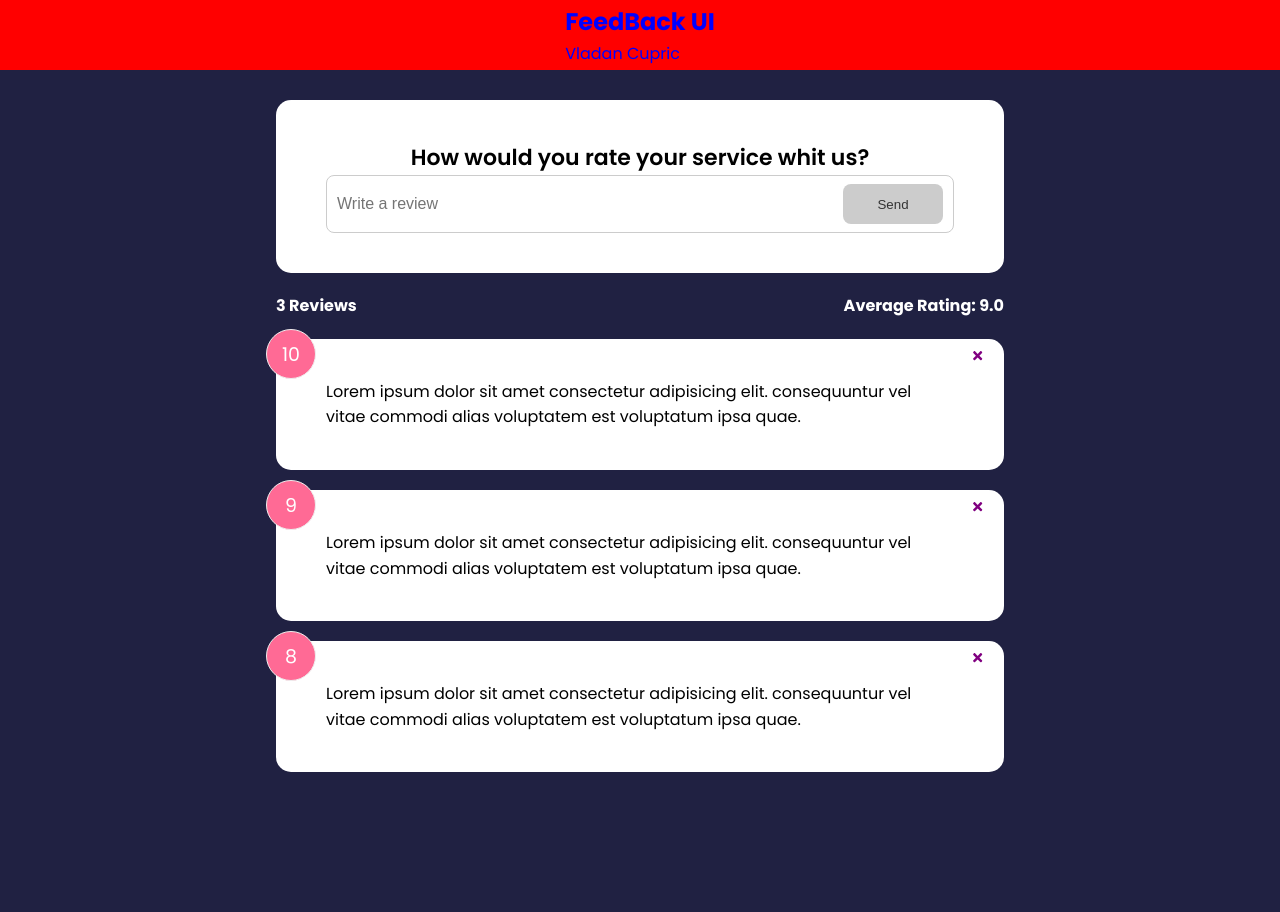
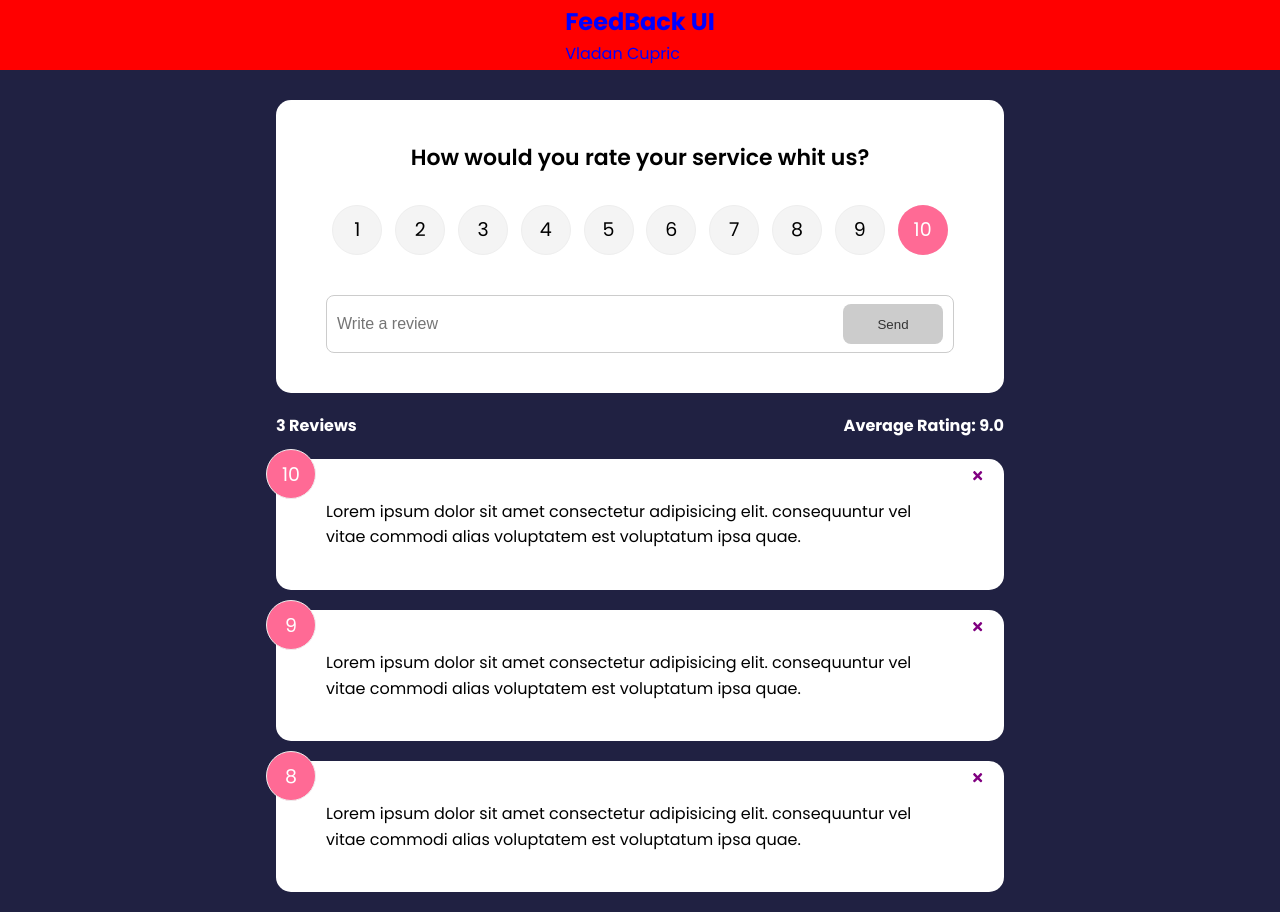
Before and after one commit to VladanStar/ReactTask, a React (Create React App) app in the folder feedback-app/: page / in a window 1280 px wide. Before the commit the page ends 800 px from the top, so only its background shows below. Built offline with nearby package versions, Linux system fonts and the light colour scheme.

Commit message:
New commits

```diff
--- a/feedback-app/src/components/FeedbackForm.js
+++ b/feedback-app/src/components/FeedbackForm.js
@@ -2,8 +2,10 @@
 import Card from "./shared/Card";
 import Button from "./shared/Button";
 import { useState } from "react";
+import RatingSelected from "./RatingSelected";
 
 const FeedbackForm = () => {
+    const [rating, setRating] = useState(10)
   const [text, setText] = useState("");
   const [btnDisabled, setBtnDisabled] = useState(true);
   const [message, setMessage] = useState("");
@@ -21,11 +23,14 @@
     }
     setText(e.target.value);
   };
+
+
   return (
     <Card>
       <form>
         <h2>How would you rate your service whit us?</h2>
-        {/* {} */}
+       <RatingSelected  select={(rating)=>
+           setRating(rating)} />
         <div className="input-group">
           <input
             onChange={handleTextChange}
--- /dev/null
+++ b/feedback-app/src/components/RatingSelected.js
@@ -0,0 +1,32 @@
+import React from 'react'
+import { useState } from 'react'
+
+const RatingSelected = ({select}) => {
+
+    const[selected, setSelected] = useState(10);
+
+    const handleChange =(e)=>{
+        setSelected(+e.currentTarget.value);
+        select(+e.currentTarget.value);
+
+    }
+    return (
+        <ul className='rating'>
+          {Array.from({ length: 10 }, (_, i) => (
+            <li key={`rating-${i + 1}`}>
+              <input
+                type='radio'
+                id={`num${i + 1}`}
+                name='rating'
+                value={i + 1}
+                onChange={handleChange}
+                checked={selected === i + 1}
+              />
+              <label htmlFor={`num${i + 1}`}>{i + 1}</label>
+            </li>
+          ))}
+        </ul>
+      )
+}
+
+export default RatingSelected
```
